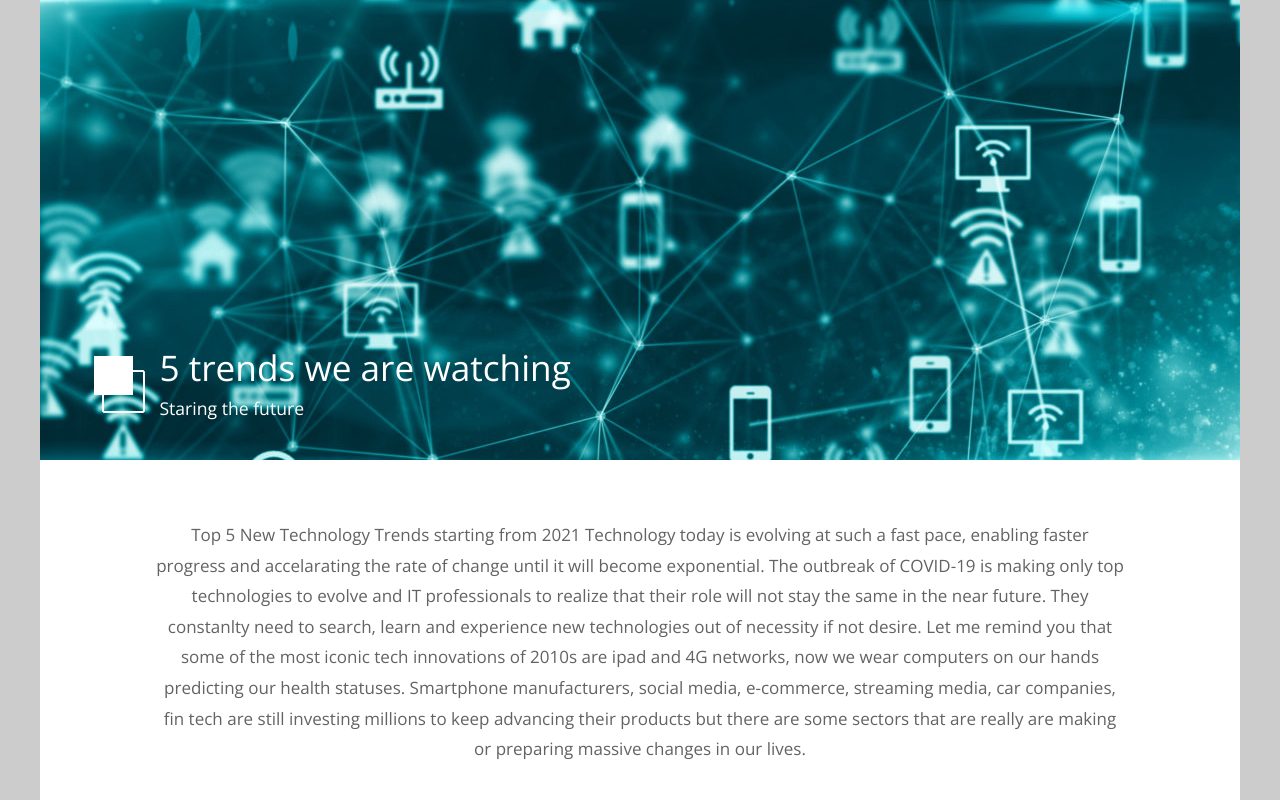
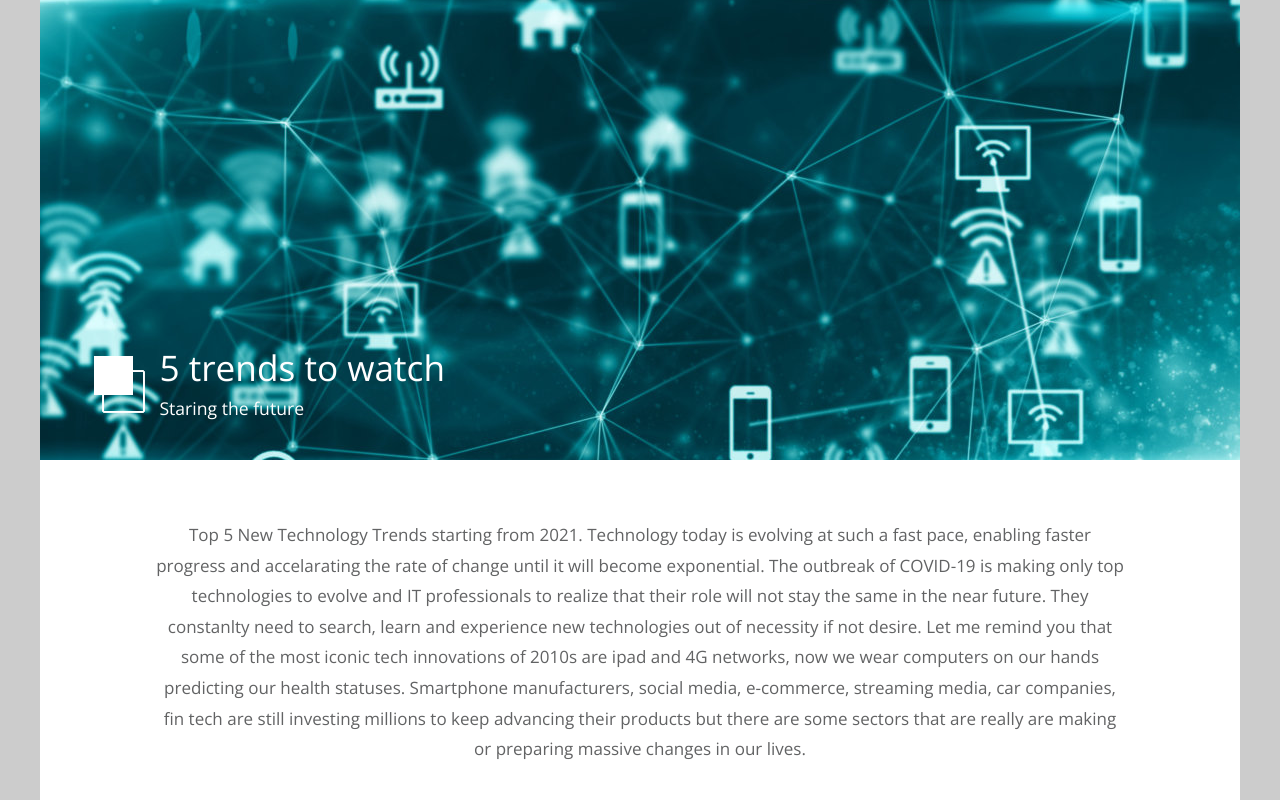
Before and after one commit to georgemantzavinos/site, a plain HTML site: page index.html in a window 1280 px wide. Shown: the top 800 px of the page. Drawn offline with nearby package versions, Linux system fonts and the light colour scheme.

Commit message:
Add files via upload

```diff
--- a/index.html
+++ b/index.html
@@ -5,7 +5,7 @@
 	<meta charset="UTF-8" />
     <meta name="viewport" content="width=device-width, initial-scale=1.0" />
     <meta http-equiv="X-UA-Compatible" content="ie=edge" />
-    <title>Insights</title>
+    <title>Tech Insights</title>
     <link href="https://fonts.googleapis.com/css?family=Open+Sans:400" rel="stylesheet" />
 	<link href="css/templatemo-style.css" rel="stylesheet" />
 </head>
@@ -28,7 +28,7 @@ https://templatemo.com/tm-539-simple-house
 						<div class="col-md-6 col-12">
 							<img src="img/simple-house-logo.png" alt="Logo" class="tm-site-logo" />
 							<div class="tm-site-text-box">
-								<h1 class="tm-site-title">5 trends we are watching</h1>
+								<h1 class="tm-site-title">5 trends to watch</h1>
 								<h6 class="tm-site-description">Staring the future</h6>
 							</div>
 						</div>
@@ -41,7 +41,7 @@ https://templatemo.com/tm-539-simple-house
 		<main>
 			<header class="row tm-welcome-section">
 				<!--<h2 class="col-12 text-center tm-section-title"></h2>-->
-				<p class="col-12 text-center">Top 5 New Technology Trends starting from 2021
+				<p class="col-12 text-center">Top 5 New Technology Trends starting from 2021.
 Technology today is evolving at such a fast pace, enabling faster progress and accelarating the rate of change until it will become exponential.
 The outbreak of COVID-19 is making only top technologies to evolve and IT professionals to realize that their role will not stay the same in the near future.
 They constanlty need to search, learn and experience new technologies out of necessity if not desire.
```
